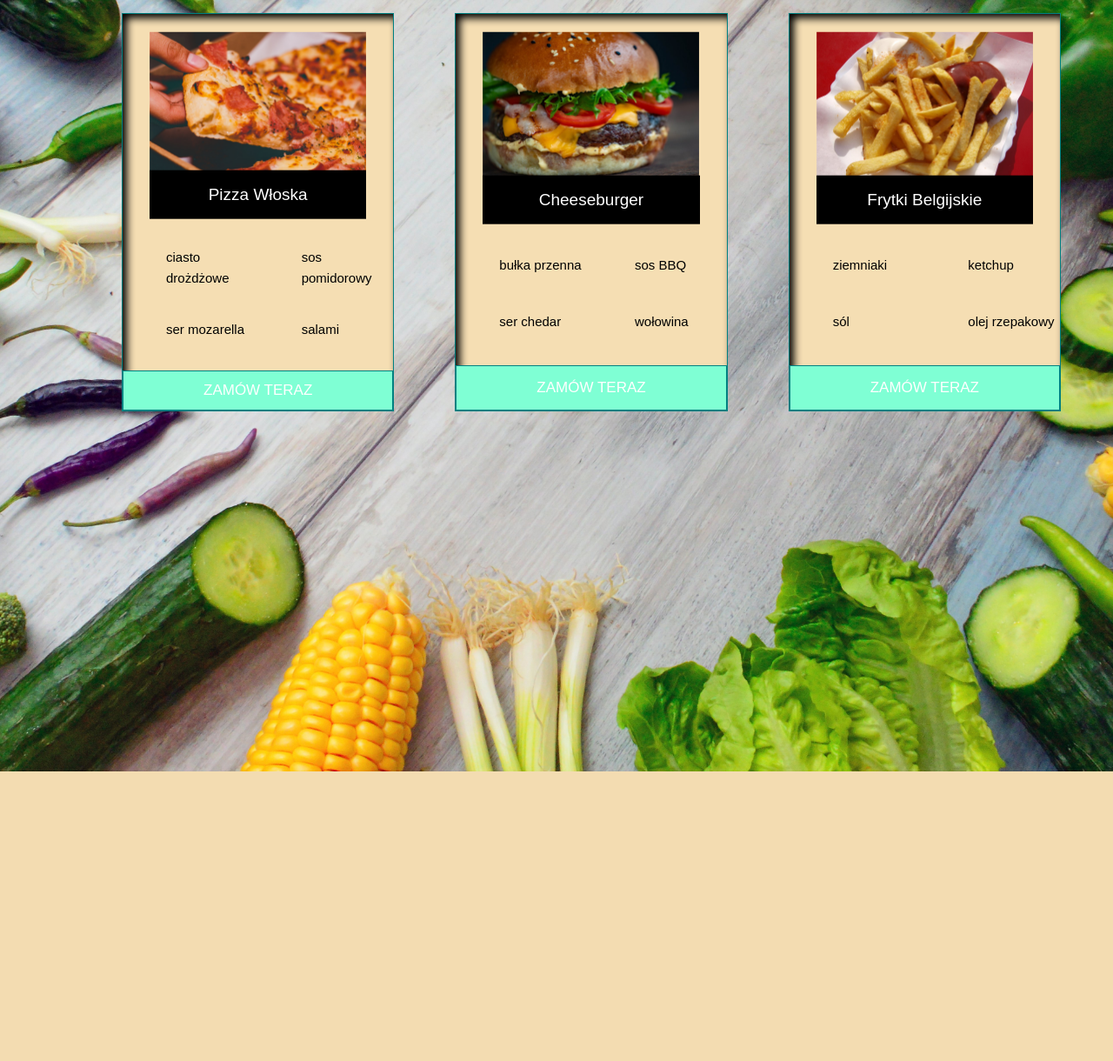
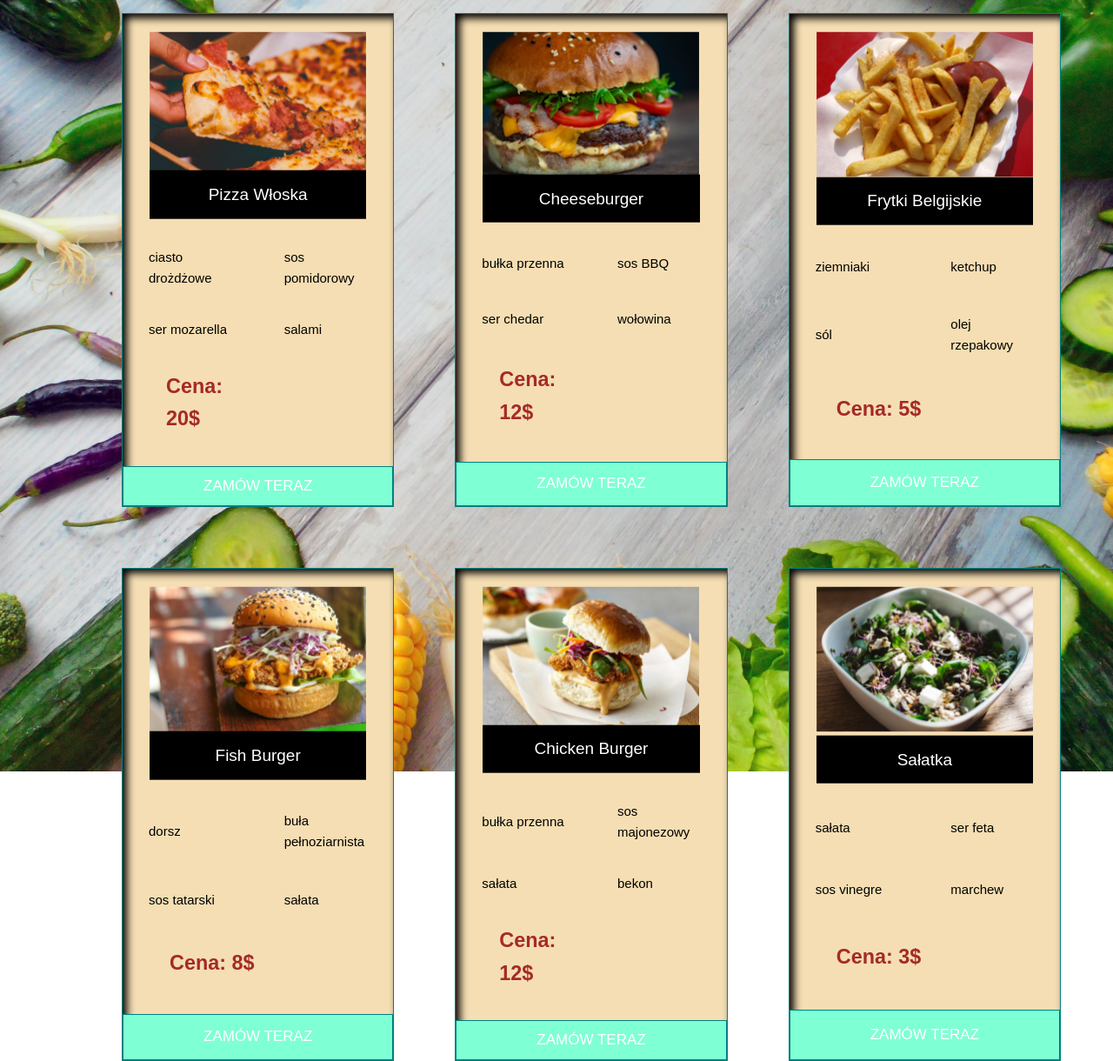
Before and after one commit to Rafal001558/cards, a PHP site: page / in a window 1280 px wide. Shown: the part 265-1485 px from the top of the page at 87% size. Before the commit the page ends 1152 px from the top, so only its background shows below. Run offline with PHP 8.4, Linux system fonts and the light colour scheme.

Commit message:
Add files via upload

```diff
--- a/index.html
+++ b/index.html
@@ -26,6 +26,9 @@
             <div class="skladniki__4">
                 <p>salami</p>
             </div>
+            <div class="price">
+                <h3>Cena: 20$</h3>
+            </div>
             <button class="btn">zamów teraz</button>
 
             </div>
@@ -50,6 +53,10 @@
                 <div class="skladniki__4">
                     <p>wołowina</p>
                 </div>
+
+                <div class="price">
+                    <h3>Cena: 12$</h3>
+                </div>
                 <button class="btn">zamów teraz</button>
                 </div>
 
@@ -71,11 +78,80 @@
                     <div class="skladniki__4">
                         <p>olej rzepakowy</p>
                     </div>
+                    <div class="price">
+                        <h3>Cena: 5$</h3>
+                    </div>
                     <button class="btn">zamów teraz</button>
                     </div>
 
 
+                <div class="food">
+                    <img src="pic-4.jpg" alt="food 4" class="food__img" />
 
+                    <h5 class="food__name">Fish Burger</h5>
+                    <div class="skladniki__1">
+                        <p> dorsz</p>
+                    </div>
+                    <div class="skladniki__2">
+                        <p>buła pełnoziarnista</p>
+                    </div>
+                    <div class="skladniki__3">
+                        <p>sos tatarski</p>
+                    </div>
+                    <div class="skladniki__4">
+                        <p>sałata</p>
+                    </div>
+                    <div class="price">
+                        <h3>Cena: 8$</h3>
+                    </div>
+                    <button class="btn">zamów teraz</button>
+                    </div>
+
+
+                <div class="food">
+                    <img src="pic-5.jpg" alt="food 5" class="food__img" />
+
+                    <h5 class="food__name">Chicken Burger</h5>
+                    <div class="skladniki__1">
+                        <p> bułka przenna</p>
+                    </div>
+                    <div class="skladniki__2">
+                        <p>sos majonezowy</p>
+                    </div>
+                    <div class="skladniki__3">
+                        <p>sałata</p>
+                    </div>
+                    <div class="skladniki__4">
+                        <p>bekon</p>
+                    </div>
+                    <div class="price">
+                        <h3>Cena: 12$</h3>
+                    </div>
+                    <button class="btn">zamów teraz</button>
+                    </div>
+
+
+                <div class="food">
+                    <img src="pic-6.jpg" alt="food 6" class="food__img" />
+
+                    <h5 class="food__name">Sałatka</h5>
+                    <div class="skladniki__1">
+                        <p> sałata</p>
+                    </div>
+                    <div class="skladniki__2">
+                        <p>ser feta</p>
+                    </div>
+                    <div class="skladniki__3">
+                        <p>sos vinegre</p>
+                    </div>
+                    <div class="skladniki__4">
+                        <p>marchew</p>
+                    </div>
+                    <div class="price">
+                        <h3>Cena: 3$</h3>
+                    </div>
+                    <button class="btn">zamów teraz</button>
+                </div>
         </section>
 
 
--- a/style.css
+++ b/style.css
@@ -127,9 +127,19 @@ margin-top: 2.5rem;
 .skladniki__3,
 .skladniki__4{
 font-size: 1.5rem;
-margin-left: 5rem;
+margin-left: 3rem;
+margin-right: 3rem;
 display: flex;
 align-items: center;
+}
+
+.price {
+    font-size: 2rem;
+display: flex;
+align-items: center;
+justify-content: center;
+color: brown;
+margin-left: 50px;
 }
 
 .btn{
```
Also changed, not shown: pic-4.jpg (added), pic-5.jpg (added), pic-6.jpg (added).
